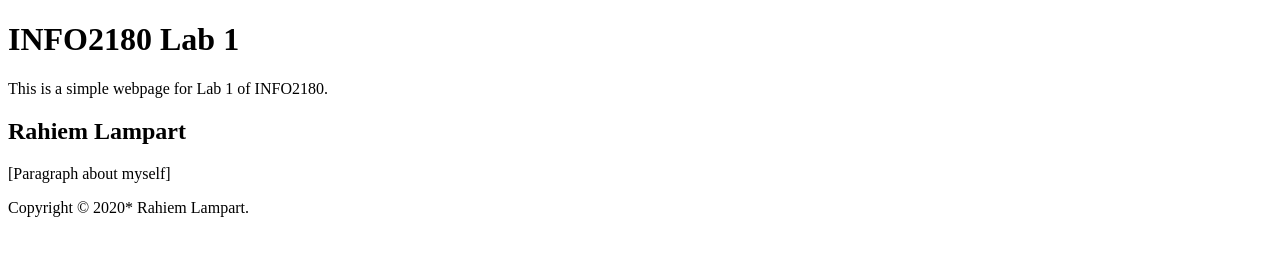
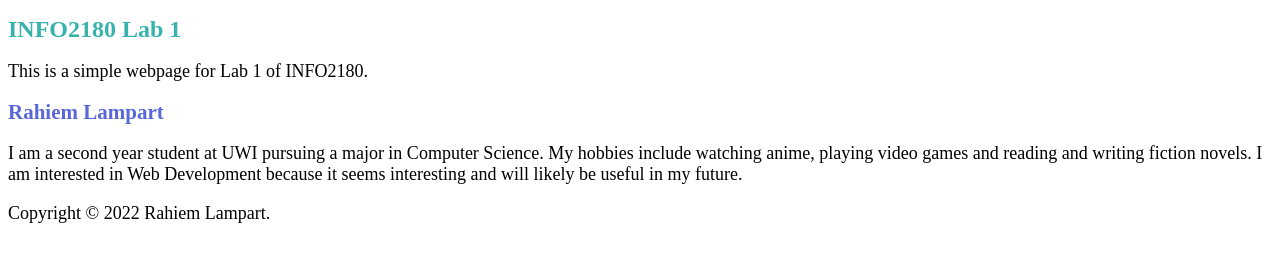
Before and after one commit to RLampart/info2180-lab1, a plain HTML site: page index.html in a window 1280 px wide. Drawn offline with Linux system fonts and the light colour scheme.

Commit message:
Updated webpage

```diff
--- a/index.html
+++ b/index.html
@@ -4,6 +4,7 @@
     <meta charset="UTF-8">
     <meta name="viewport" content="width=devicewidth, initial-scale=1.0">
     <meta http-equiv="X-UA-Compatible" content="ie=edge">
+    <link rel="stylesheet" href="styles.css">
     <title>INFO2180 Lab 1</title>
 </head>
 <body>
@@ -13,10 +14,14 @@
  </header>
  <main>
  <h2>Rahiem Lampart</h2>
- <p>[Paragraph about myself]</p>
+ <p>I am a second year student at UWI pursuing a major in Computer Science.
+   My hobbies include watching anime, playing video games and
+   reading and writing fiction novels. I am interested in Web Development
+   because it seems interesting and will likely be useful in
+   my future.</p>
  </main>
  <footer>
- <p>Copyright &copy; 2020* Rahiem Lampart.</p>
+ <p>Copyright &copy; 2022 Rahiem Lampart.</p>
  </footer>
 </body>
 </html>
--- /dev/null
+++ b/styles.css
@@ -0,0 +1,11 @@
+h1 {
+    font-size : 24px;
+    color : #38B2AC;
+}
+h2 {
+    font-size : 21px;
+    color : #5A67D8;
+}
+p {
+    font-size : 18px;
+}
```
